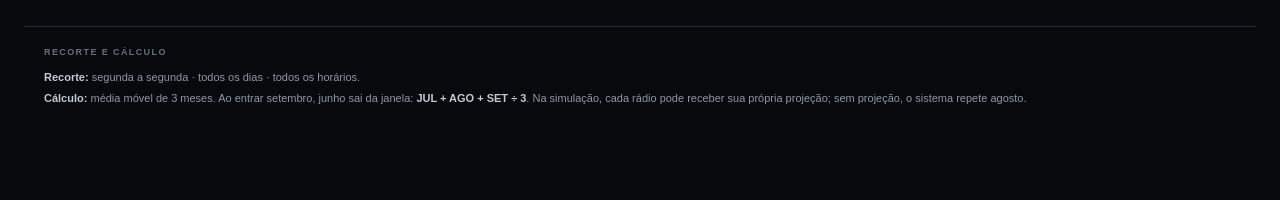
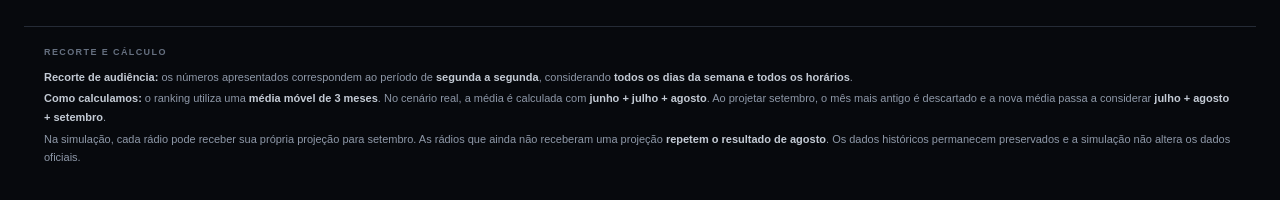
Before and after one commit to contatomultihits-studio/simulador-audiencia-sp, a Next.js app: page / in a window 1280 px wide. Shown: the part 1223-1423 px from the top of the page. Built offline with nearby package versions, Linux system fonts and the light colour scheme; no server answers; the database is empty.

Commit message:
docs: expand audience methodology note

```diff
--- a/app/page.tsx
+++ b/app/page.tsx
@@ -253,8 +253,9 @@ export default function Home() {
 
       <footer className="methodology">
         <div className="methodology-label">RECORTE E CÁLCULO</div>
-        <p><strong>Recorte:</strong> segunda a segunda · todos os dias · todos os horários.</p>
-        <p><strong>Cálculo:</strong> média móvel de 3 meses. Ao entrar setembro, junho sai da janela: <strong>JUL + AGO + SET ÷ 3</strong>. Na simulação, cada rádio pode receber sua própria projeção; sem projeção, o sistema repete agosto.</p>
+        <p><strong>Recorte de audiência:</strong> os números apresentados correspondem ao período de <strong>segunda a segunda</strong>, considerando <strong>todos os dias da semana e todos os horários</strong>.</p>
+        <p><strong>Como calculamos:</strong> o ranking utiliza uma <strong>média móvel de 3 meses</strong>. No cenário real, a média é calculada com <strong>junho + julho + agosto</strong>. Ao projetar setembro, o mês mais antigo é descartado e a nova média passa a considerar <strong>julho + agosto + setembro</strong>.</p>
+        <p>Na simulação, cada rádio pode receber sua própria projeção para setembro. As rádios que ainda não receberam uma projeção <strong>repetem o resultado de agosto</strong>. Os dados históricos permanecem preservados e a simulação não altera os dados oficiais.</p>
       </footer>
     </main>
   );
```
